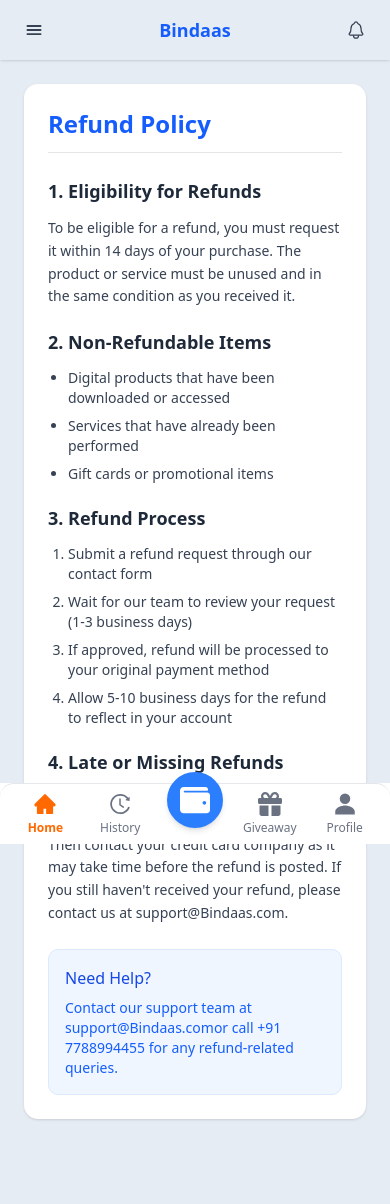
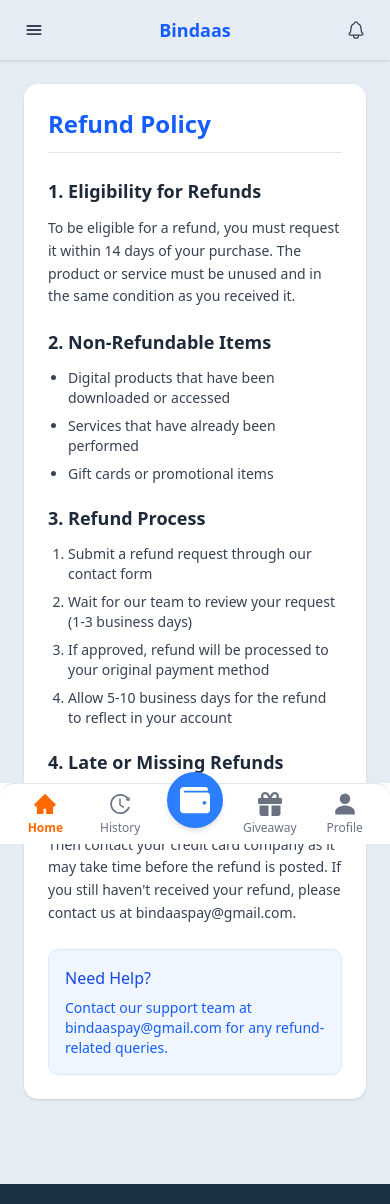
Before and after one commit to Sujall/Bindass, a Next.js app: page /refund-policy in a window 390 px wide. Built offline with nearby package versions, Linux system fonts and the light colour scheme.

Commit message:
Changing the mail and phone number

```diff
--- a/src/app/(front)/(pages)/about-us/page.jsx
+++ b/src/app/(front)/(pages)/about-us/page.jsx
@@ -66,7 +66,7 @@
             Have questions or need support? Reach out to our team at:
             <br />
             <span className="text-blue-600 font-medium">
-              support@Bindaas.com
+              bindaaspay@gmail.com
             </span>
           </p>
         </section>
--- a/src/app/(front)/(pages)/privacy-policy/page.jsx
+++ b/src/app/(front)/(pages)/privacy-policy/page.jsx
@@ -78,7 +78,7 @@
           <h2 className="text-lg font-semibold text-gray-800 mb-2">Contact Us</h2>
           <p className="text-sm text-gray-700">
             For questions or concerns about this policy, please contact us at:{" "}
-            <span className="text-blue-600 font-medium">support@Bindaas.com</span>
+            <span className="text-blue-600 font-medium">bindaaspay@gmail.com</span>
           </p>
         </section>
       </div>
--- a/src/app/(front)/(pages)/refund-policy/page.jsx
+++ b/src/app/(front)/(pages)/refund-policy/page.jsx
@@ -3,19 +3,26 @@
   return (
     <div className="max-w-[480px] w-full mx-auto p-6 bg-[#e6ecf4] min-h-screen">
       <div className="bg-white rounded-xl shadow-sm p-6">
-        <h1 className="text-2xl font-bold text-blue-600 mb-6 border-b pb-3">Refund Policy</h1>
+        <h1 className="text-2xl font-bold text-blue-600 mb-6 border-b pb-3">
+          Refund Policy
+        </h1>
 
         <div className="space-y-5 text-gray-700">
           <section className="space-y-3">
-            <h2 className="text-lg font-semibold text-gray-800">1. Eligibility for Refunds</h2>
+            <h2 className="text-lg font-semibold text-gray-800">
+              1. Eligibility for Refunds
+            </h2>
             <p className="text-sm leading-relaxed">
-              To be eligible for a refund, you must request it within 14 days of your purchase.
-              The product or service must be unused and in the same condition as you received it.
+              To be eligible for a refund, you must request it within 14 days of
+              your purchase. The product or service must be unused and in the
+              same condition as you received it.
             </p>
           </section>
 
           <section className="space-y-3">
-            <h2 className="text-lg font-semibold text-gray-800">2. Non-Refundable Items</h2>
+            <h2 className="text-lg font-semibold text-gray-800">
+              2. Non-Refundable Items
+            </h2>
             <ul className="list-disc pl-5 space-y-2 text-sm">
               <li>Digital products that have been downloaded or accessed</li>
               <li>Services that have already been performed</li>
@@ -24,29 +31,43 @@
           </section>
 
           <section className="space-y-3">
-            <h2 className="text-lg font-semibold text-gray-800">3. Refund Process</h2>
+            <h2 className="text-lg font-semibold text-gray-800">
+              3. Refund Process
+            </h2>
             <ol className="list-decimal pl-5 space-y-2 text-sm">
               <li>Submit a refund request through our contact form</li>
-              <li>Wait for our team to review your request (1-3 business days)</li>
-              <li>If approved, refund will be processed to your original payment method</li>
-              <li>Allow 5-10 business days for the refund to reflect in your account</li>
+              <li>
+                Wait for our team to review your request (1-3 business days)
+              </li>
+              <li>
+                If approved, refund will be processed to your original payment
+                method
+              </li>
+              <li>
+                Allow 5-10 business days for the refund to reflect in your
+                account
+              </li>
             </ol>
           </section>
 
           <section className="space-y-3">
-            <h2 className="text-lg font-semibold text-gray-800">4. Late or Missing Refunds</h2>
+            <h2 className="text-lg font-semibold text-gray-800">
+              4. Late or Missing Refunds
+            </h2>
             <p className="text-sm leading-relaxed">
-              If you haven't received your refund within 10 business days, first check with your bank.
-              Then contact your credit card company as it may take time before the refund is posted.
-              If you still haven't received your refund, please contact us at support@Bindaas.com.
+              If you haven't received your refund within 10 business days, first
+              check with your bank. Then contact your credit card company as it
+              may take time before the refund is posted. If you still haven't
+              received your refund, please contact us at bindaaspay@gmail.com.
             </p>
           </section>
 
           <div className="p-4 bg-blue-50 rounded-lg border border-blue-100 mt-6">
             <h3 className="font-medium text-blue-700 mb-2">Need Help?</h3>
             <p className="text-sm text-blue-600">
-              Contact our support team at <span className="font-medium">support@Bindaas.com</span>
-              or call <span className="font-medium">+91 7788994455</span> for any refund-related queries.
+              Contact our support team at{" "}
+              <span className="font-medium">bindaaspay@gmail.com</span> for any
+              refund-related queries.
             </p>
           </div>
         </div>
--- a/src/app/(front)/(pages)/rules/page.jsx
+++ b/src/app/(front)/(pages)/rules/page.jsx
@@ -84,7 +84,7 @@
           <h2 className="text-base font-semibold text-gray-800 mb-1">10. Contact Us</h2>
           <p className="text-sm text-gray-700">
             Questions about rules or disputes? Reach us at:{" "}
-            <span className="text-blue-600 font-medium">support@Bindaas.com</span>
+            <span className="text-blue-600 font-medium">bindaaspay@gmail.com</span>
           </p>
         </section>
       </div>
--- a/src/app/(front)/(pages)/terms/page.jsx
+++ b/src/app/(front)/(pages)/terms/page.jsx
@@ -75,7 +75,7 @@
           <h2 className="text-lg font-semibold text-gray-800 mb-2">9. Contact Information</h2>
           <p className="text-sm text-gray-700">
             For any questions regarding these terms, please email us at{" "}
-            <span className="text-blue-600 font-medium">support@Bindaas.com</span>.
+            <span className="text-blue-600 font-medium">bindaaspay@gmail.com</span>.
           </p>
         </section>
       </div>
```
